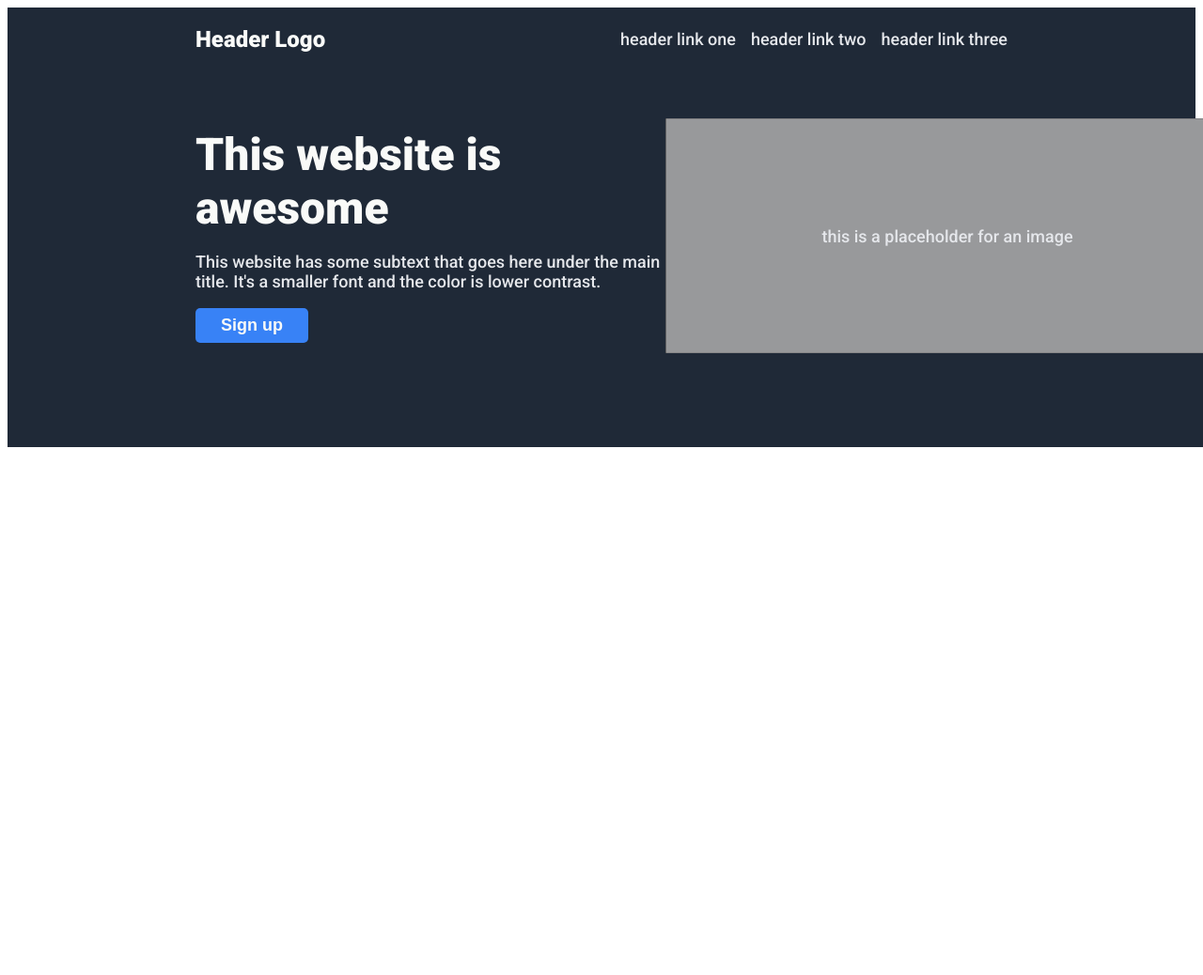
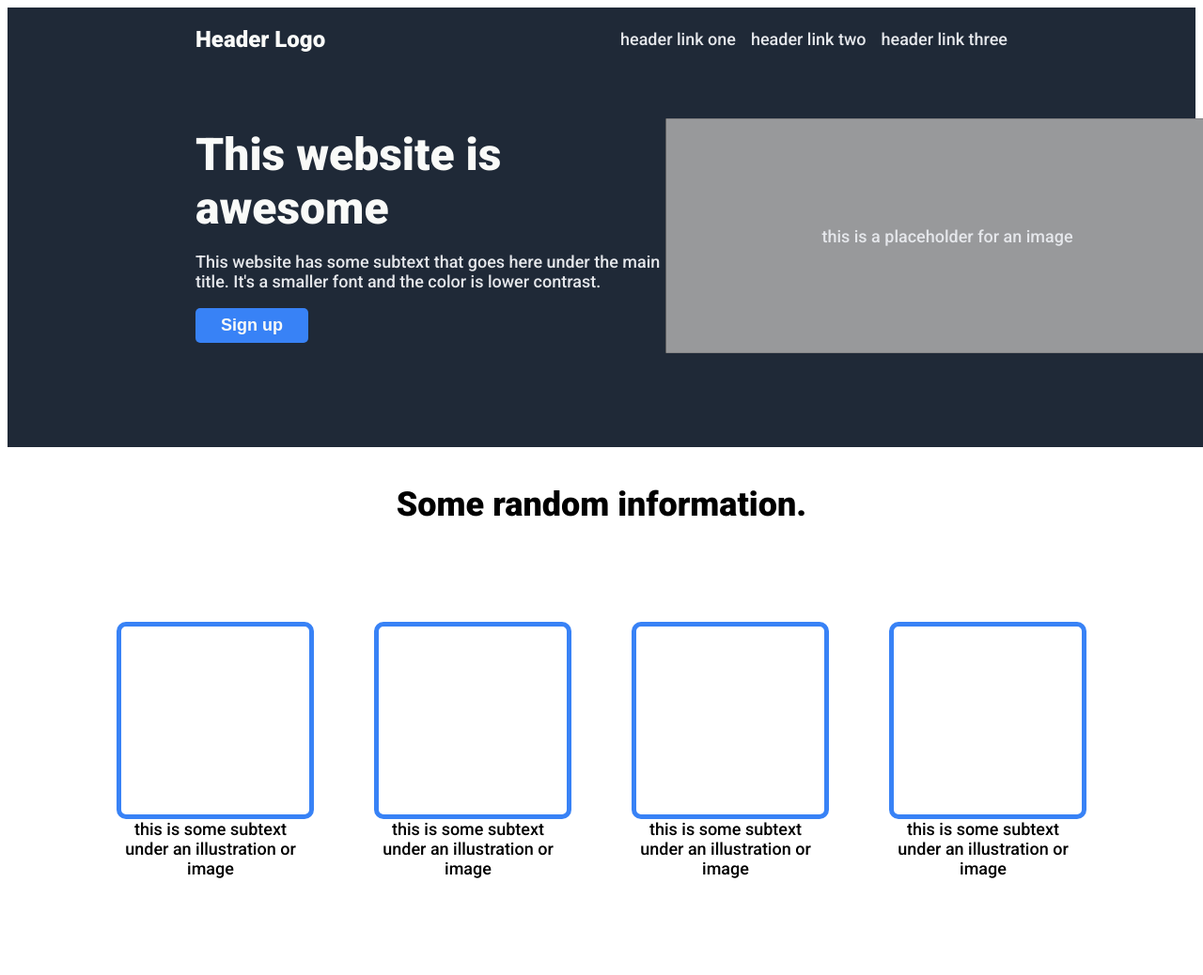
Before and after one commit to ArKaes13/landing-page, a plain HTML site: page index.html in a window 1280 px wide. Shown: the top 1038 px of the page at 94% size. Before the commit the page ends 800 px from the top, so only its background shows below. Drawn offline with Linux system fonts and the light colour scheme.

Commit message:
Added the information section

```diff
--- a/index.html
+++ b/index.html
@@ -30,5 +30,24 @@
             <div class="centered-text">this is a placeholder for an image</div>
         </div>
     </div>
+    <div class="information">
+        <h1>Some random information.</h1>
+        <div class="info">
+            <div class="box"></div>
+            <div class="text">this is some subtext under an illustration or image</div>
+        </div>
+        <div class="info">
+            <div class="box"></div>
+            <div class="text">this is some subtext under an illustration or image</div>
+        </div>
+        <div class="info">
+            <div class="box"></div>
+            <div class="text">this is some subtext under an illustration or image</div>
+        </div>
+        <div class="info">
+            <div class="box"></div>
+            <div class="text">this is some subtext under an illustration or image</div>
+        </div>
+    </div>
 </body>
 </html>
--- a/style.css
+++ b/style.css
@@ -94,3 +94,42 @@ img {
     border: 0;
     padding: 8px;
 }
+
+/* Information */
+
+.information {
+    display: flex;
+    width: 100%;
+    flex-wrap: wrap;
+    gap: 64px;
+    justify-content: center;
+    align-items: center;
+    padding-bottom: 100px;
+}
+
+.information h1 {
+    display: flex;
+    justify-content: center;
+    padding: 16px 0;
+    width: 100%;
+    font-size: 36px;
+    font-weight: 800;
+}
+
+.info {
+    display: flex;
+    flex-direction: column;
+}
+
+.box {
+    width: 200px;
+    height: 200px;
+    border: 5px solid #3882F6;
+    border-radius: 10px;
+}
+
+.text {
+    width: 200px;
+    font-size: 18px;
+    text-align: center;
+}
```
